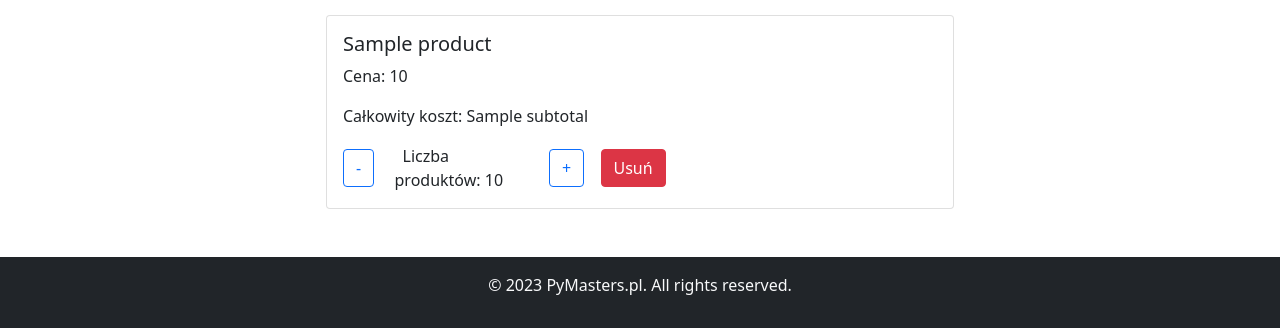
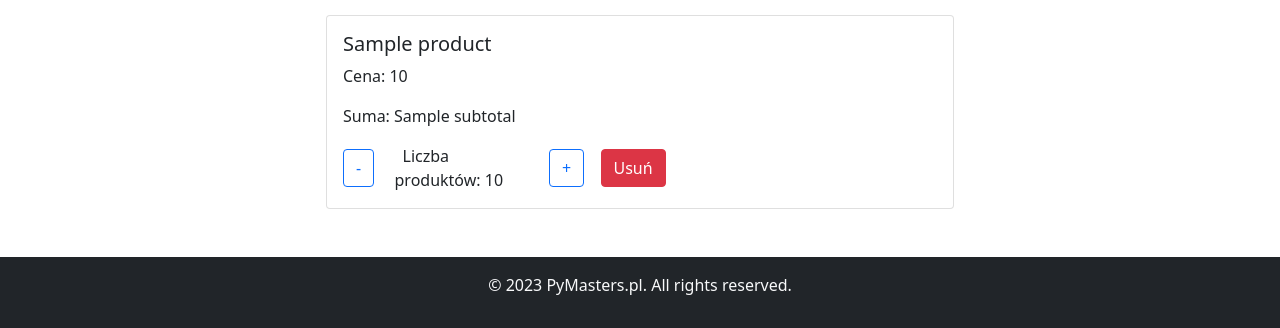
Before and after one commit to pymasterspl/Dshop, a Django app: template Dshop/apps/products_catalogue/templates/products_catalogue/cart_detail.html in a window 1280 px wide. Shown: the part 246-574 px from the top of the page. Run offline with Django 4.2, Linux system fonts and the light colour scheme; the template is opened without the code that fills it: most values are stand-ins (such as "Sample title", 1, 10 or a date in 2020); parts of the project's set-up code (start-up, migrations or seed data) failed here and were passed over; some libraries are stand-ins or nearby versions.

Commit message:
Update Dshop/apps/products_catalogue/templates/products_catalogue/cart_detail.html
Całkowity koszt modified

Co-authored-by: Jacek Ostański <jacek@ivolution.pl>

```diff
--- a/Dshop/apps/products_catalogue/templates/products_catalogue/cart_detail.html
+++ b/Dshop/apps/products_catalogue/templates/products_catalogue/cart_detail.html
@@ -17,7 +17,7 @@
         <div class="card-body">
             <h5 class="card-title">{{ item.product }}</h5>
             <p class="card-text">Cena: {{ item.price }}</p>
-            <p class="card-text">Całkowity koszt: {{ item.subtotal }}</p>
+            <p class="card-text">Suma: {{ item.subtotal }}</p>
             <div class="row align-items-center">
                 <div class="col-md-1">
                     <form action="{% url 'delete_one_cart_item' item.product.slug item.id 1 %}" method="post">
```
